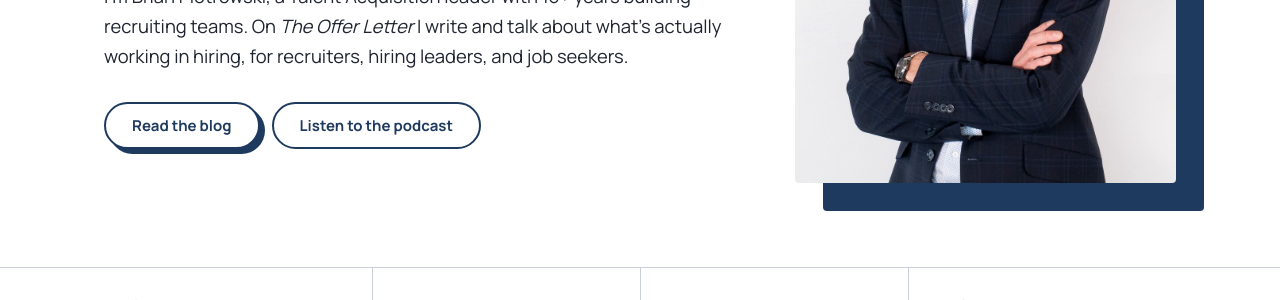
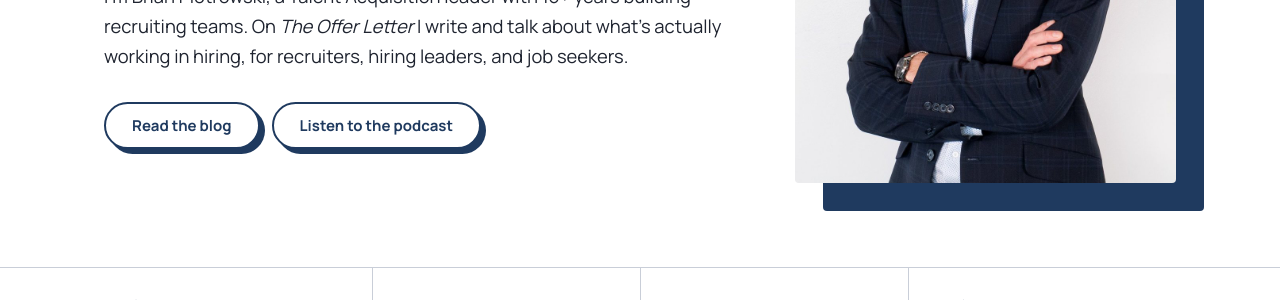
Before and after one commit to piotrowskibrian-cmd/BP_Professional_Blog, a Jekyll site: the page built from index.html, in a window 1280 px wide. Shown: the part 425-725 px from the top of the page. Built offline with Jekyll 4.4.1, drawn with Linux system fonts in a browser that asks for light colours.

Commit message:
Hero buttons: give both the same navy block style
Co-Authored-By: Claude Opus 5.5 <noreply@anthropic.com>
Claude-Session: https://claude.ai/code/session_01CjYh9Qpc1hu3ardnuQJ2pM

```diff
--- a/assets/css/site.css
+++ b/assets/css/site.css
@@ -87,8 +87,6 @@ a:hover { color: var(--ink-deep); text-decoration-thickness: 2px; }
   transform: translate(2px, 2px); box-shadow: calc(var(--lift) - 2px) calc(var(--lift) - 2px) 0 var(--block);
 }
 .button:active, .signup button:active, .copy-btn:active { transform: translate(var(--lift), var(--lift)); box-shadow: 0 0 0 var(--block); }
-.button-quiet { box-shadow: none; }
-.button-quiet:hover, .button-quiet:active { transform: none; box-shadow: none; background: var(--wash); }
 .copy-btn { --lift: 3px; }
 @media (prefers-reduced-motion: reduce) { .button, .signup button, .copy-btn, .listen a { transition: none; } }
 
```
